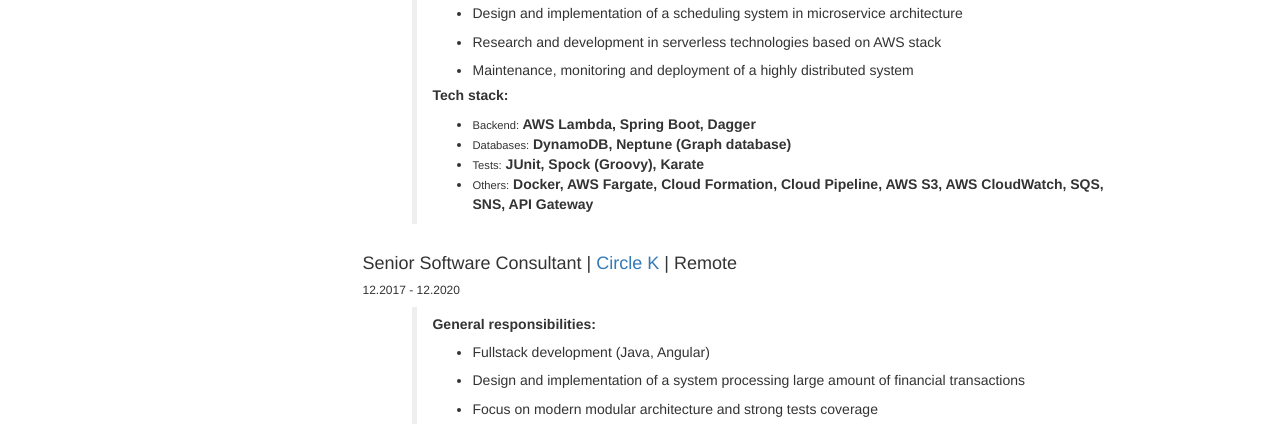
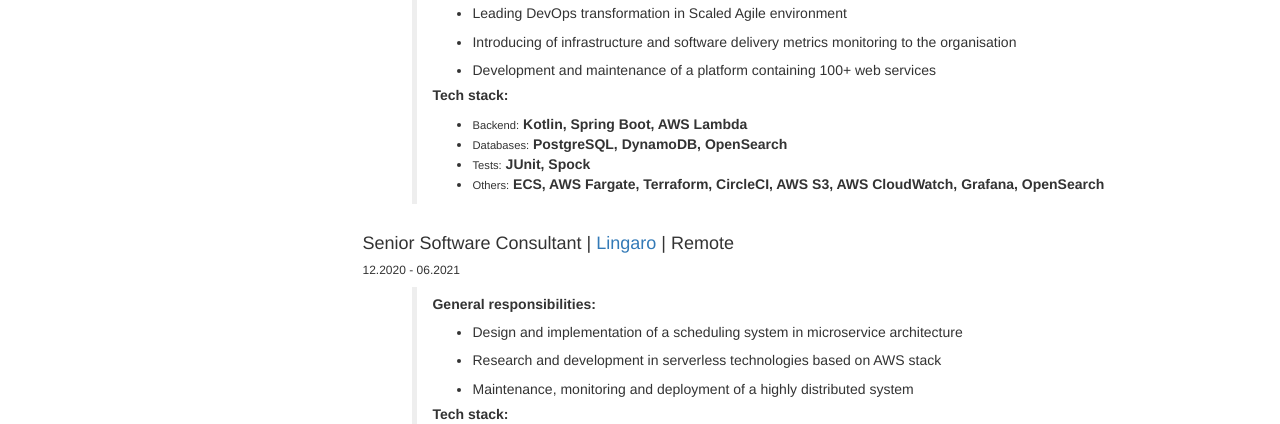
Before and after one commit to piotrkorlaga/piotrkorlaga.github.io, a plain HTML site: page index.html in a window 1280 px wide. Shown: the part 676-1100 px from the top of the page. Drawn offline with Linux system fonts and the light colour scheme.

Commit message:
update new job

```diff
--- a/index.html
+++ b/index.html
@@ -91,6 +91,49 @@
             <h1>Work experience</h1>
         </div>
         <div class="col-sm-8">
+            <div class="row">
+                <div class="col-sm-12">
+                    <h4>Senior DevOps Engineer | <a target="_blank" href="https://www.technipfmc.com/">TechnipFMC</a> |
+                        Remote</h4>
+                    <h6>10.2021 - ...</h6>
+                    <div class="row">
+                        <div class="col-sm-11 col-sm-offset-1 col-left-border">
+                            <h5><b>General responsibilities:</b></h5>
+                            <ul>
+                                <li>
+                                    <h5>Leading DevOps transformation in Scaled Agile environment</h5>
+                                </li>
+                                <li>
+                                    <h5>Introducing of infrastructure and software delivery metrics monitoring to the organisation</h5>
+                                </li>
+                                <li>
+                                    <h5>Development and maintenance of a platform containing 100+ web services</h5>
+                                </li>
+                            </ul>
+                            <h5><b>Tech stack:</b></h5>
+                            <ul>
+                                <li>
+                                    <small>Backend:</small>
+                                    Kotlin, Spring Boot, AWS Lambda
+                                </li>
+                                <li>
+                                    <small>Databases:</small>
+                                    PostgreSQL, DynamoDB, OpenSearch
+                                </li>
+                                <li>
+                                    <small>Tests:</small>
+                                    JUnit, Spock
+                                </li>
+                                <li>
+                                    <small>Others:</small>
+                                    ECS, AWS Fargate, Terraform, CircleCI, AWS S3, AWS CloudWatch, Grafana, OpenSearch
+                                </li>
+                            </ul>
+                        </div>
+                    </div>
+                </div>
+            </div>
+            <br/>
             <div class="row">
                 <div class="col-sm-12">
                     <h4>Senior Software Consultant | <a target="_blank" href="https://lingarogroup.com/">Lingaro</a> |
```
